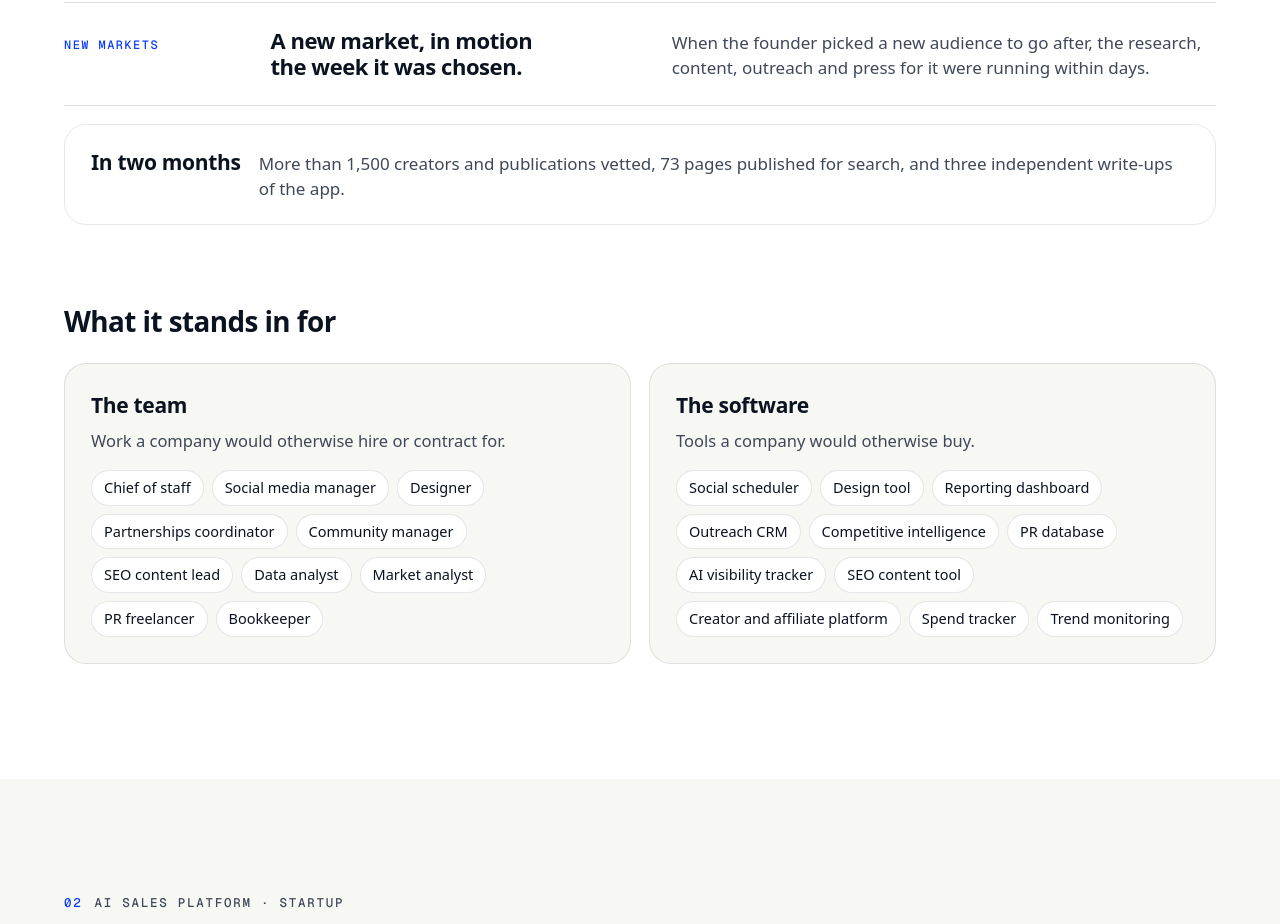
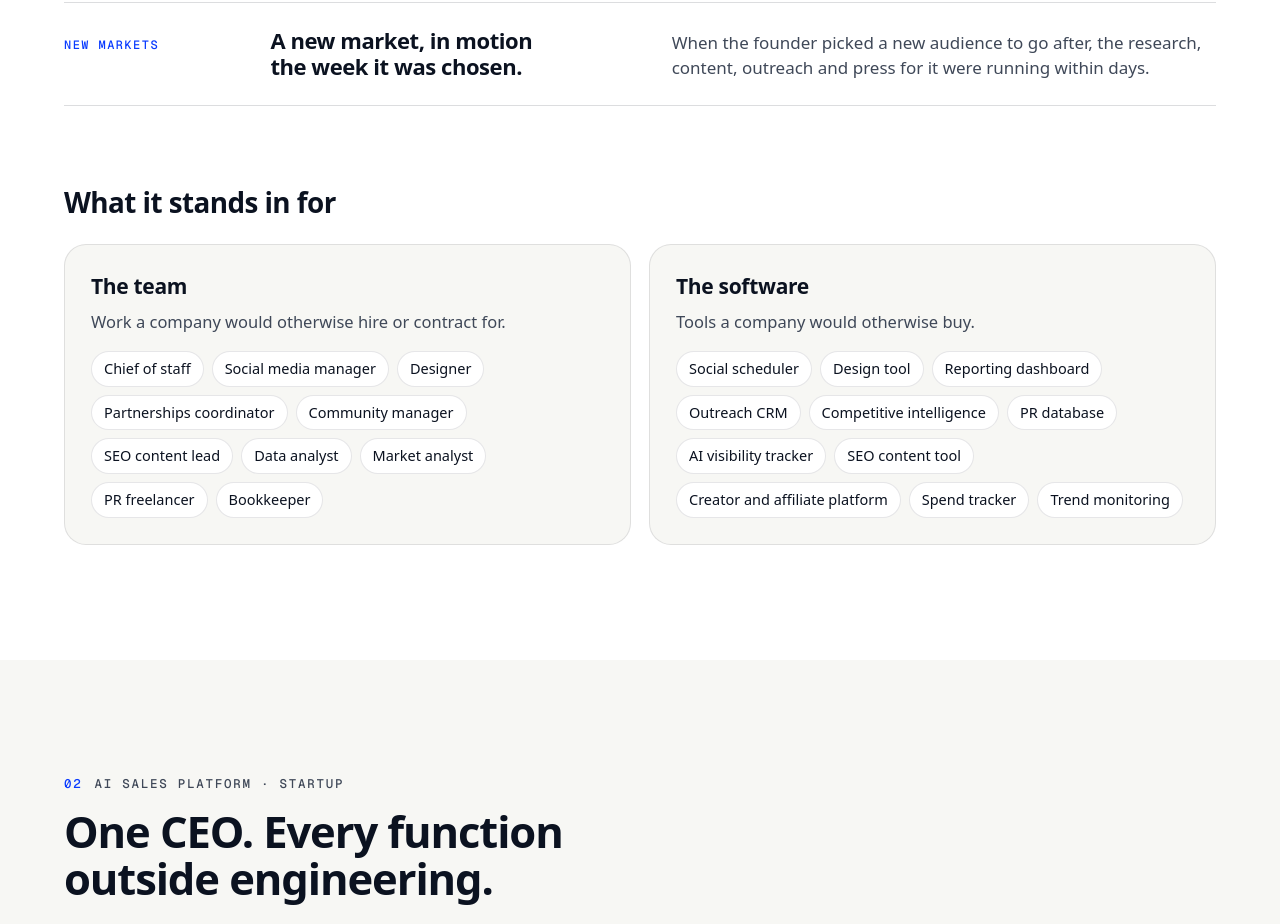
Before and after one commit to tripbaddie/pileusops, a plain HTML site: page case-studies/index.html in a window 1280 px wide. Shown: the part 2400-3324 px from the top of the page. Drawn offline with nearby package versions, Linux system fonts and the light colour scheme; a web font is replaced by a local one.

Commit message:
Case studies: remove the travel app's results line
Co-Authored-By: Claude Fable 5.2 <noreply@anthropic.com>
Claude-Session: https://claude.ai/code/session_015bHJ2fXDGBzheSK59rWc9Z

```diff
--- a/case-studies/index.html
+++ b/case-studies/index.html
@@ -68,7 +68,6 @@
       <div><small>Outreach and press</small><h4>The pitch is written. So is the reply.</h4><p>Every day it finds and vets creators, publications and journalist requests, writes each pitch in the founder's voice, and drafts the answer when someone writes back.</p></div>
       <div><small>New markets</small><h4>A new market, in motion the week it was chosen.</h4><p>When the founder picked a new audience to go after, the research, content, outreach and press for it were running within days.</p></div>
     </div>
-    <div class="after rv"><b>In two months</b><p>More than 1,500 creators and publications vetted, 73 pages published for search, and three independent write-ups of the app.</p></div>
 
     <h3 class="csh rv">What it stands in for</h3>
     <div class="grid g2 csfoot cstight">
```
Also changed, not shown: 1 other file.
